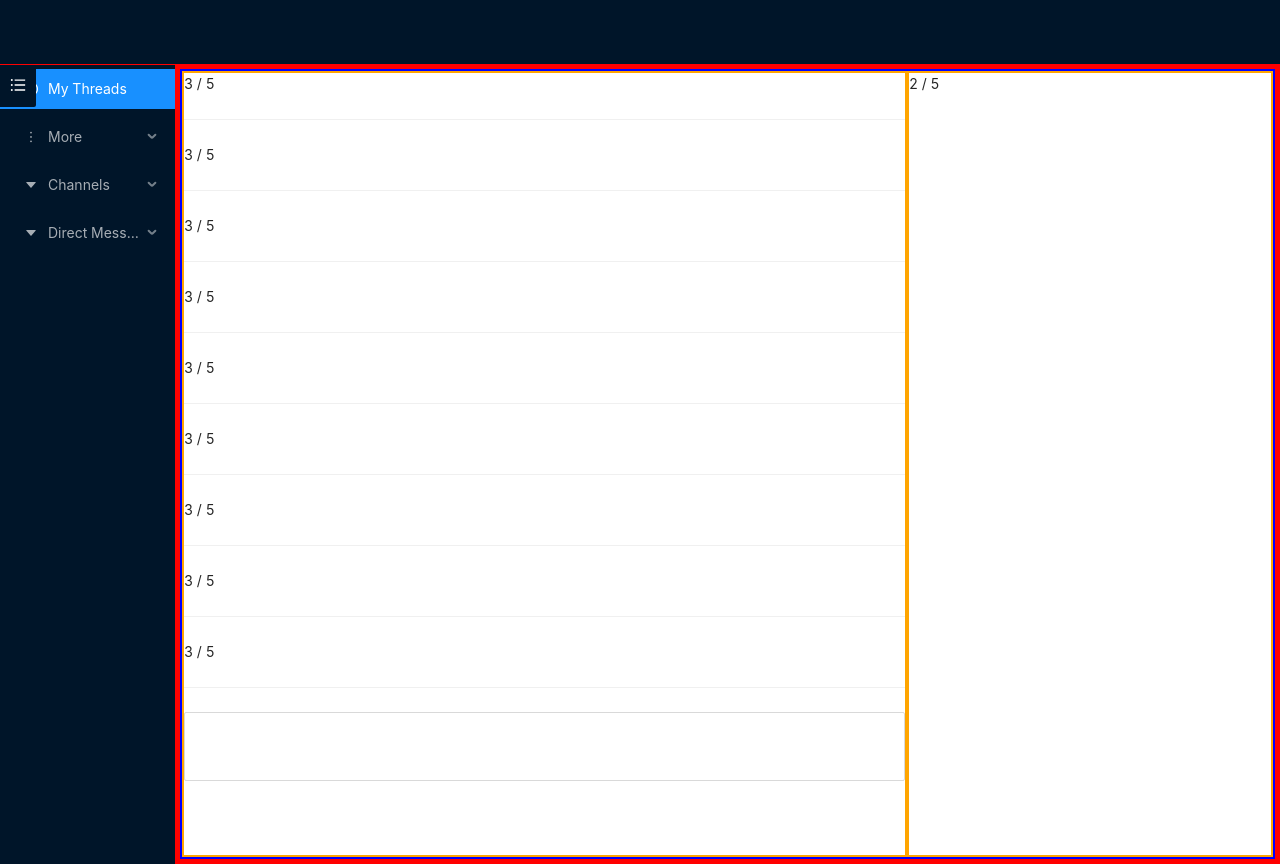
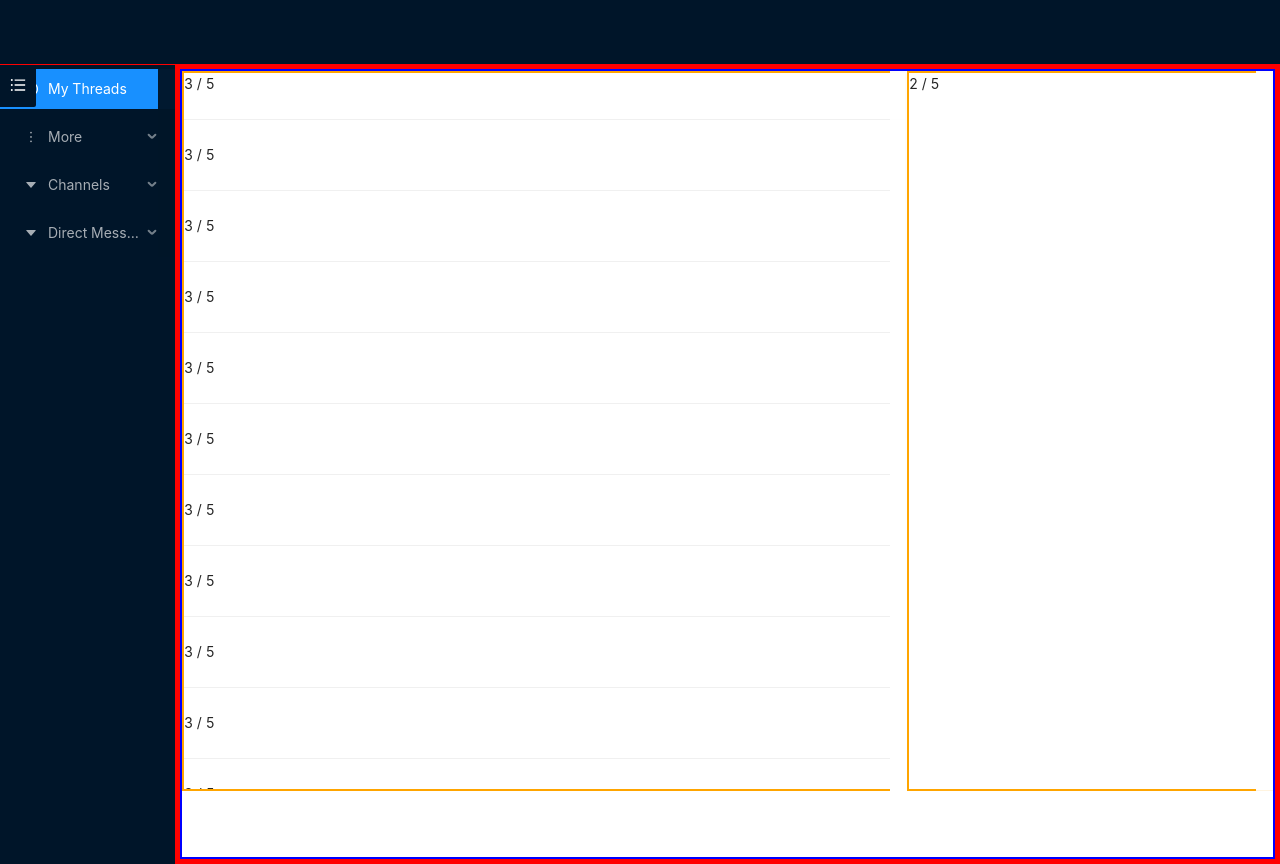
Before and after one commit to atanassov-daniel/ReactJS-Project, a React (Create React App) app: page / in a window 1280 px wide. Built offline with nearby package versions, Linux system fonts and the light colour scheme.

Commit message:
Removed the page scrollbar, added scrollbars to the grid components

```diff
--- a/src/components/SiderDemo.css
+++ b/src/components/SiderDemo.css
@@ -25,9 +25,31 @@
 }
 
 .textarea {
-    border: 10px solid #fff;
+    /* border: 10px solid #fff; */
     border: 1px solid grey;
     margin-bottom: 15px;
+    margin-top: 10px;
     margin-left: 10px;
     margin-right: 10px;
 }
+
+.ant-col, .ant-layout-sider-children {
+    /* background-color: red; */
+    /* padding: 17px 0 17px 17px; */
+    /* width: 300px; */
+    height: 90vh;
+    overflow-y: scroll;
+    mask-image: linear-gradient(to top, transparent, black), linear-gradient(to left, transparent 17px, black 17px);
+    -webkit-mask-image: linear-gradient(to top, transparent, black), linear-gradient(to left, transparent 17px, black 17px);
+    mask-size: 100% 20000px;
+    -webkit-mask-size: 100% 20000px;
+    mask-position: left bottom;
+    -webkit-mask-position: left bottom;
+    transition: mask-position 0.3s, -webkit-mask-position 0.3s;
+}
+
+.ant-col:hover {
+    /* background-color: black; */
+    mask-position: left top;
+    -webkit-mask-position: left top;
+}
--- a/src/components/SiderDemo.js
+++ b/src/components/SiderDemo.js
@@ -5,16 +5,17 @@ import {
     Layout, Menu,
     Row, Col, Divider,
     Input,
+    Affix
 } from 'antd';
 import {
     MessageOutlined,
     MoreOutlined,
-    FileOutlined,
-    TeamOutlined,
+    /* FileOutlined,
+    TeamOutlined, */
     CaretDownOutlined,
     NumberOutlined,
     PlusOutlined,
-    PlusCircleTwoTone,
+    // PlusCircleTwoTone,
     PlusSquareFilled,
 } from '@ant-design/icons';
 
@@ -46,6 +47,7 @@ class SiderDemo extends Component {
             <>
                 <Header className="site-layout-background" style={{ padding: 0 }} ></Header>
                 <Layout style={{ minHeight: '100vh' }}>
+
                     <Sider collapsible collapsed={collapsed} onCollapse={this.onCollapse} className="sidebar" collapsedWidth="0" width={175}
                         breakpoint="md"
                         // trigger={null}
@@ -88,6 +90,7 @@ class SiderDemo extends Component {
                             </SubMenu>
                         </Menu>
                     </Sider>
+
                     <Layout className="site-layout" style={{ border: '5px solid red', backgroundColor: '#fff' }}>
                         {/* <Header className="site-layout-background" style={{ padding: 0 }} /> */}
                         <Content style={{ margin: '0', height: '100%', border: '2.5px blue solid' }}>
@@ -100,7 +103,11 @@ class SiderDemo extends Component {
                             </div> */}
 
                             <Row style={{ height: '100%' }}>
-                                <Col flex={3} style={{ border: '2.5px solid orange' }}>
+                                <Col
+                                    flex={3}
+                                    style={{ border: '2.5px solid orange' }}
+                                // scroll={{ x: 'calc(700px + 50%)', y: 240 }}
+                                >
                                     <Row>3 / 5</Row>
                                     <Divider></Divider>
                                     <Row>3 / 5</Row>
@@ -118,6 +125,15 @@ class SiderDemo extends Component {
                                     <Row>3 / 5</Row>
                                     <Divider></Divider>
                                     <Row>3 / 5</Row>
+                                    <Divider></Divider>
+
+
+                                    <Row>3 / 5</Row>
+                                    <Divider></Divider><Row>3 / 5</Row>
+                                    <Divider></Divider><Row>3 / 5</Row>
+                                    <Divider></Divider><Row>3 / 5</Row>
+                                    <Divider></Divider><Row>3 / 5</Row>
+                                    <Divider></Divider><Row>3 / 5</Row>
                                     <Divider></Divider>
 
                                     <TextArea
```
